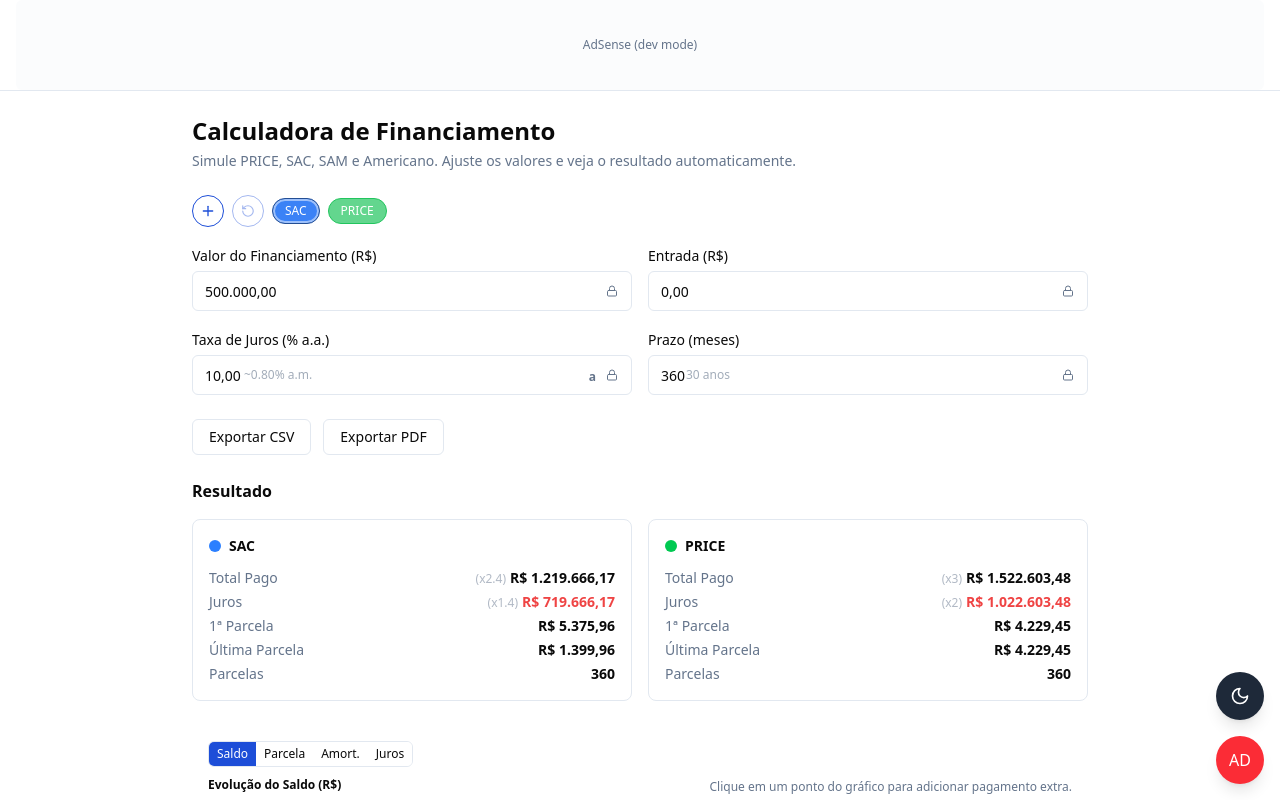
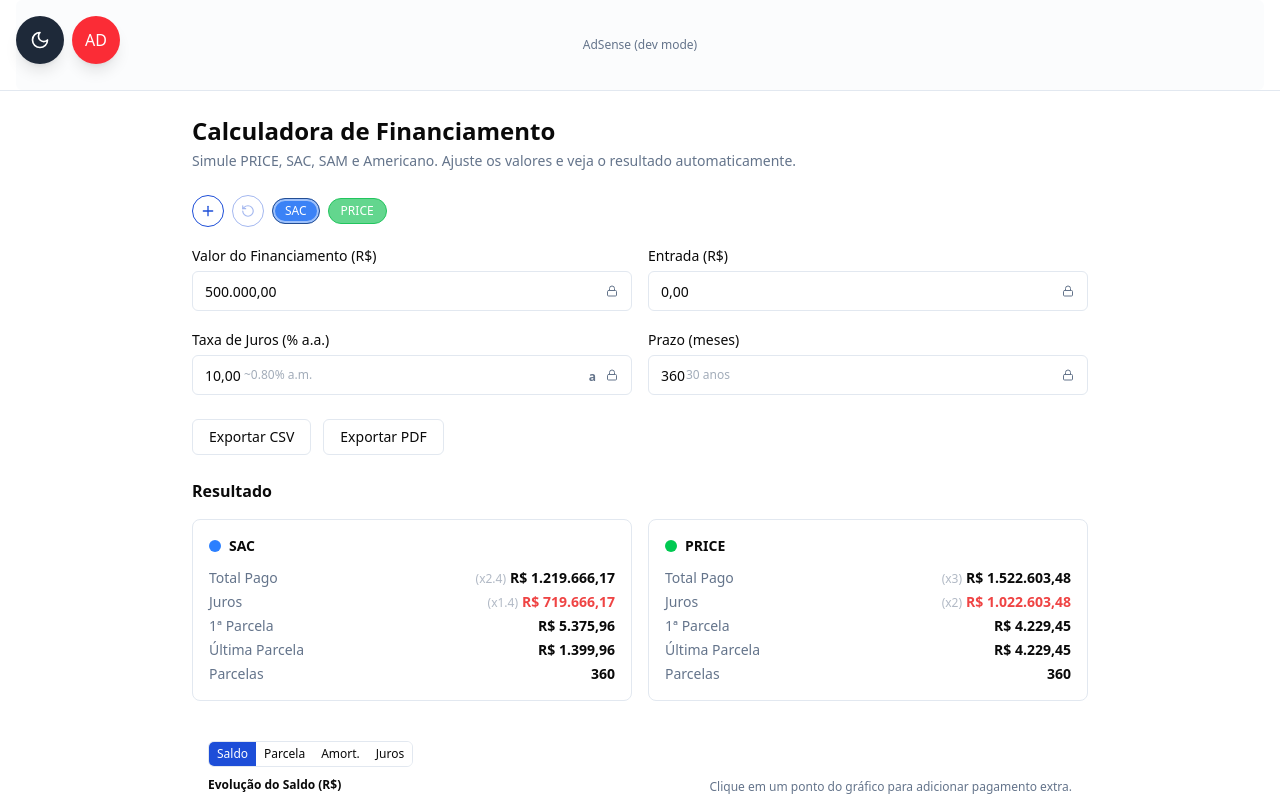
Before and after one commit to lucas-campagna/calculadora-financeira, a SvelteKit app: page / in a window 1280 px wide. Shown: the top 800 px of the page. Built offline with nearby package versions, Linux system fonts and the light colour scheme.

Commit message:
Move debug buttons to top left and default dark mode to system preference

```diff
--- a/src/routes/+page.svelte
+++ b/src/routes/+page.svelte
@@ -115,6 +115,7 @@
   }
 
   onMount(() => {
+    initTheme();
     calculateAll();
 
     function onScroll() {
@@ -148,6 +149,13 @@
   );
 
   let isDark = $state(false);
+
+  function initTheme() {
+    isDark = window.matchMedia("(prefers-color-scheme: dark)").matches;
+    if (isDark) {
+      document.documentElement.classList.add("dark");
+    }
+  }
 
   function toggleTheme() {
     isDark = !isDark;
@@ -276,9 +284,10 @@
 {/if}
 
 {#if isDev}
+  <div class="fixed top-4 left-4 z-50 flex gap-2">
     <button
       onclick={toggleTheme}
-    class="fixed bottom-20 right-4 z-50 h-12 w-12 rounded-full bg-gray-800 dark:bg-gray-200 text-white dark:text-gray-800 shadow-lg flex items-center justify-center hover:bg-gray-700 dark:hover:bg-gray-300 transition-opacity"
+      class="h-12 w-12 rounded-full bg-gray-800 dark:bg-gray-200 text-white dark:text-gray-800 shadow-lg flex items-center justify-center hover:bg-gray-700 dark:hover:bg-gray-300 transition-opacity"
       aria-label="Alternar tema"
     >
       {#if isDark}
@@ -320,11 +329,12 @@
         showInterstitial = true;
         showResults = false;
       }}
-    class="fixed bottom-4 right-4 z-50 h-12 w-12 rounded-full bg-red-500 text-white shadow-lg flex items-center justify-center hover:bg-red-600 transition-opacity"
+      class="h-12 w-12 rounded-full bg-red-500 text-white shadow-lg flex items-center justify-center hover:bg-red-600 transition-opacity"
       aria-label="Mostrar popup de anúncio"
     >
       AD
     </button>
+  </div>
 {/if}
 
 <AdInterstitial open={showInterstitial} onclose={handleInterstitialClose} />
```
Lines whose indentation alone changed are shown as unchanged.
